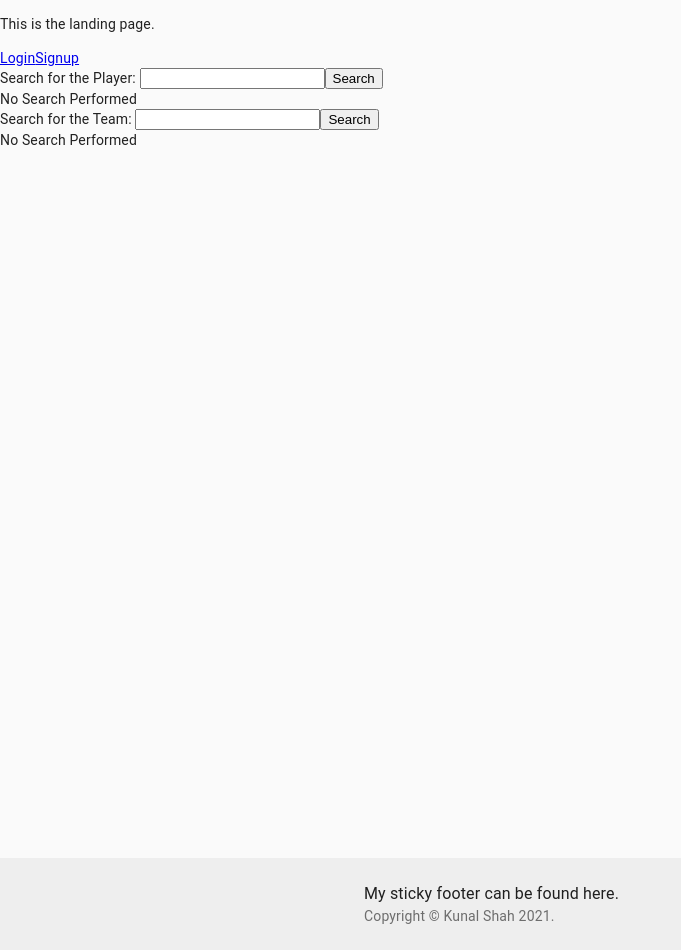
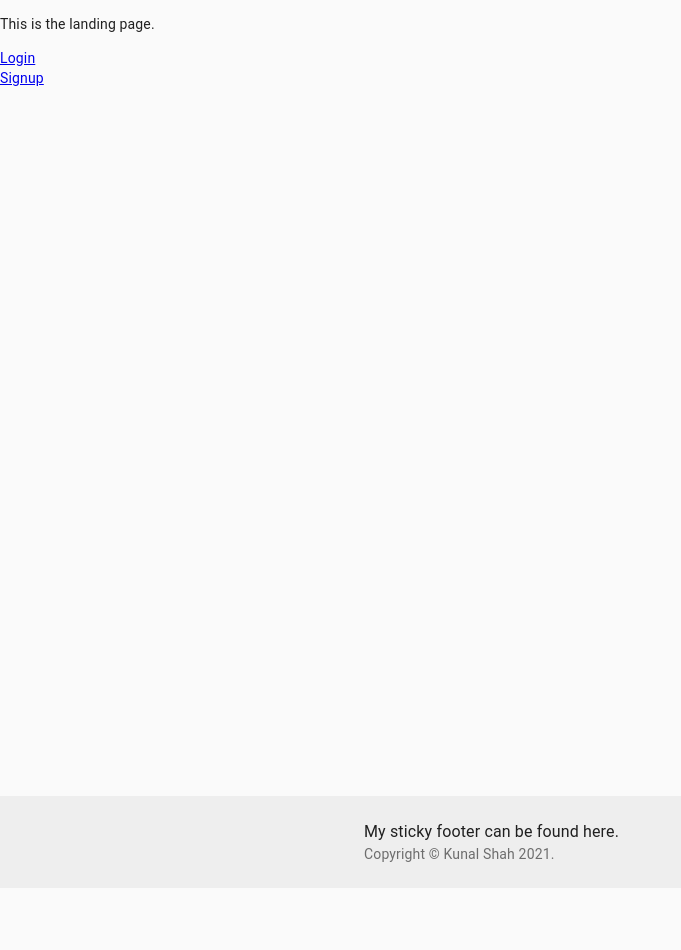
Before and after one commit to kdshah6593/the-sports-report-frontend, a React (Create React App) app: page / in a window 1280 px wide. Shown: the whole page, without its empty margins (0-681 px from the left). After the commit the page ends 888 px from the top, so only its background shows below. Built offline with nearby package versions, Linux system fonts and the light colour scheme.

Commit message:
remove forms now with working user login

```diff
--- a/src/components/LandingPage.js
+++ b/src/components/LandingPage.js
@@ -8,10 +8,12 @@ class LandingPage extends React.Component {
         return (
             <div>
                 <p>This is the landing page.</p>
-                <Link to={`/login`}>Login</Link>
-                <Link to={`/signup`}>Signup</Link>
-                <PlayerForm />
-                <TeamForm />
+                <div>
+                    <Link to={`/login`}>Login</Link>
+                </div>
+                <div>
+                    <Link to={`/signup`}>Signup</Link>
+                </div>
             </div>
         )
     }
```
